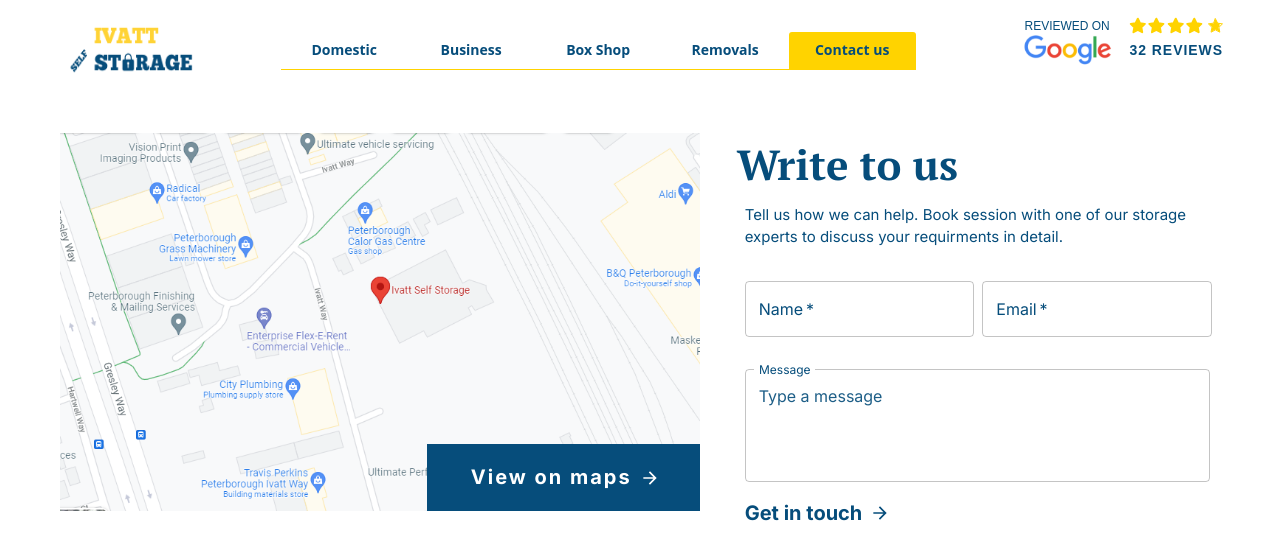
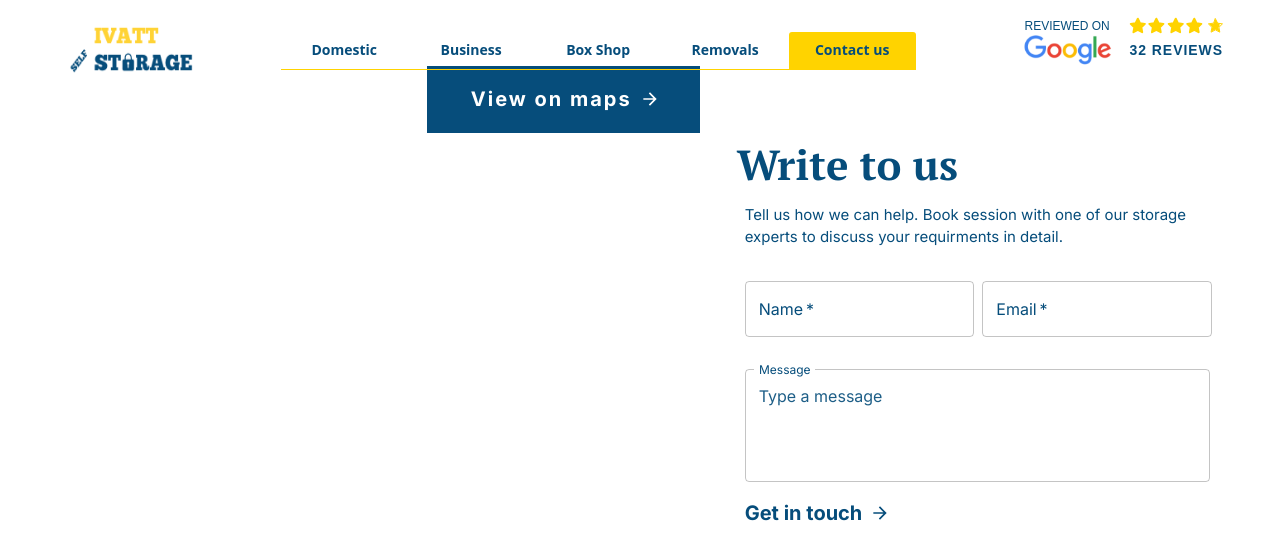
Before and after one commit to sarmad-321/AWS-Amp, a React (Create React App) app: page /officeContact in a window 1280 px wide. Shown: the top 560 px of the page. Built offline with nearby package versions, Linux system fonts and the light colour scheme.

Commit message:
image remove

```diff
--- a/src/pages/officeContact/OfficeContact.js
+++ b/src/pages/officeContact/OfficeContact.js
@@ -2,7 +2,7 @@
 import React from "react";
 import { useState, useEffect } from 'react';
 import building from "../../assets/images/building.svg";
-import google from "../../assets/images/google.png";
+// import google from "../../assets/images/google.png";
 import { Link, useHistory } from "react-router-dom";
 
 
@@ -139,11 +139,11 @@
 
           <Grid item sm={7} md={7} lg={7} spacing={1} className={classes.officeFirstCon}>
             <Grid item className={classes.officeTopImage}>
-               <img
+               {/* <img
                   src={google}
                    alt=""
                   className={classes.largegoogle}
-              />
+              /> */}
               <div style={{ display: 'flex', justifyContent: 'center', position: 'absolute', bottom: 0, }}>
                <a style={{textDecoration: 'none'}} href="https://www.google.com/maps/place/Ivatt+Self+Storage/@52.5940669,-0.2666513,17.4z/data=!4m5!3m4!1s0x4877f17c604c2037:0xed286a650df39830!8m2!3d52.5943127!4d-0.2650843" target="_blank">
                  <Button
```
